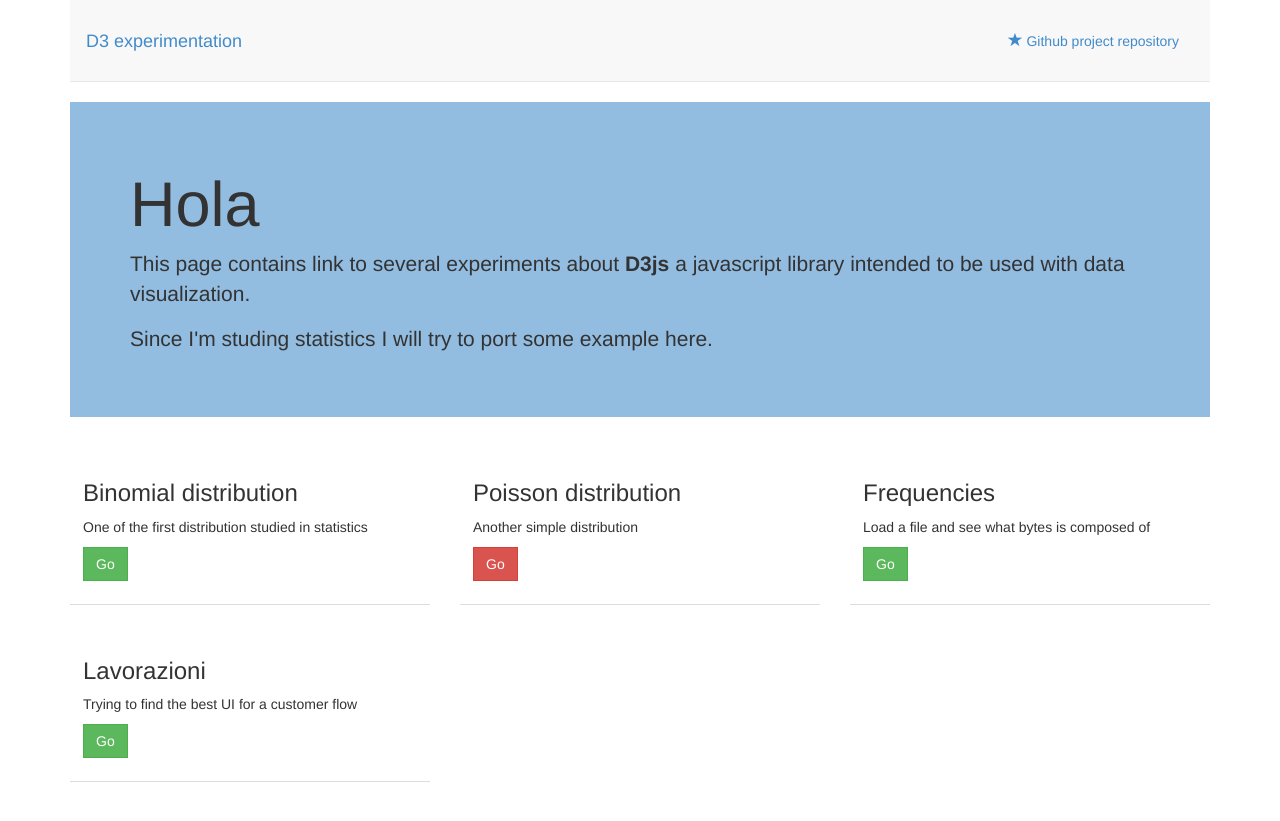
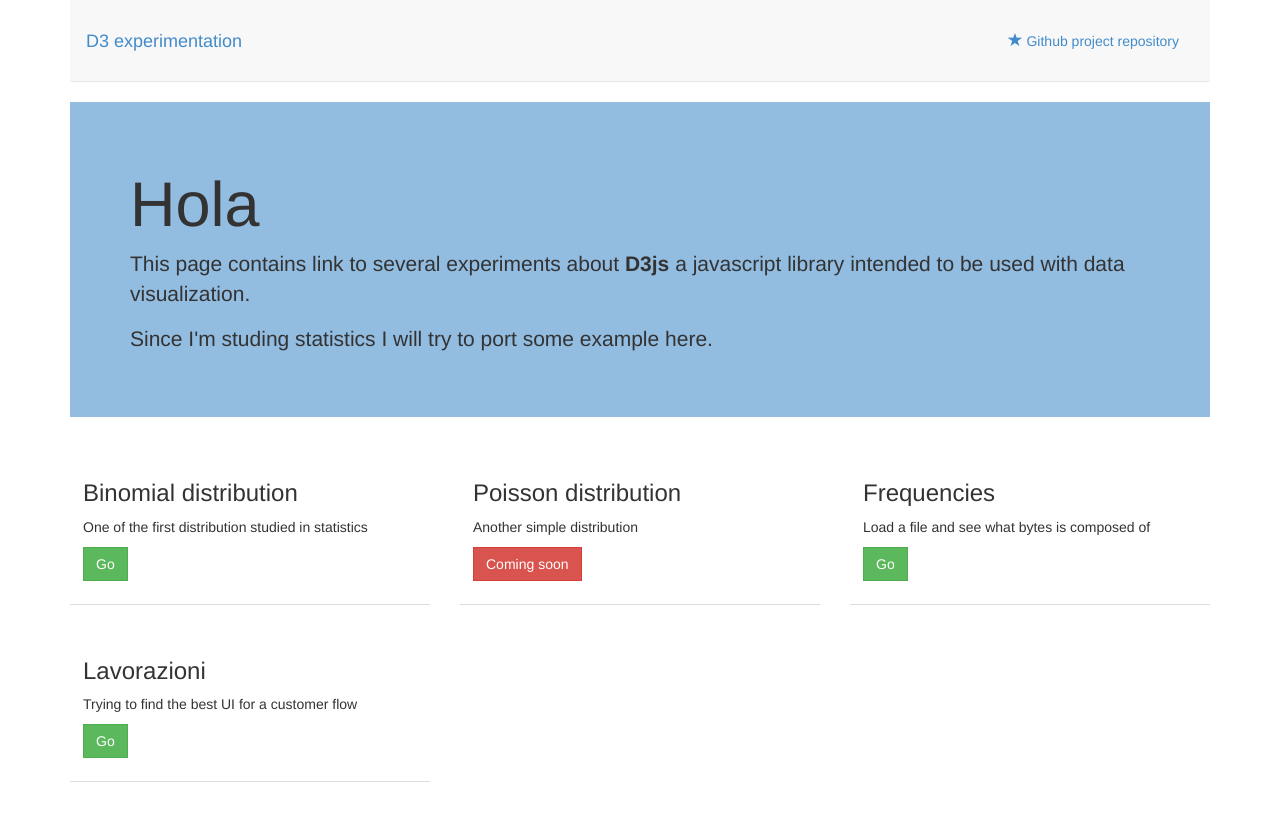
Before and after one commit to gipi/d3-experiments, a Jekyll site: the page built from index.html, in a window 1280 px wide. Shown: the top 821 px of the page. Built offline with Jekyll 4.4.1, drawn with Linux system fonts in a browser that asks for light colours.

Commit message:
Fix wrong label when the page is not ready.

```diff
--- a/_includes/summary.html
+++ b/_includes/summary.html
@@ -3,7 +3,7 @@
       <div class="caption">
         <h3>{{ include.title }}</h3>
         <p>{{ include.description }}</p>
-        <p><a href="{% if include.path %}{{ include.path }}{% else %}#{% endif %}" class="btn btn-{% if include.path %}success{% else %}danger{% endif %}" role="button">Go</a></p>
+        <p><a href="{% if include.path %}{{ include.path }}{% else %}#{% endif %}" class="btn btn-{% if include.path %}success{% else %}danger{% endif %}" role="button">{% if include.path %}Go{% else %}Coming soon{% endif %}</a></p>
       </div>
     </div>
   </div>
```
